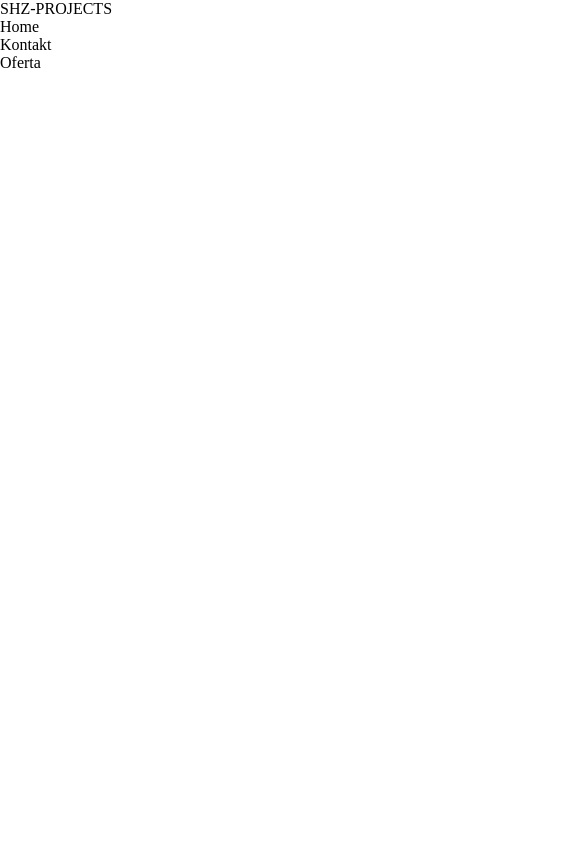
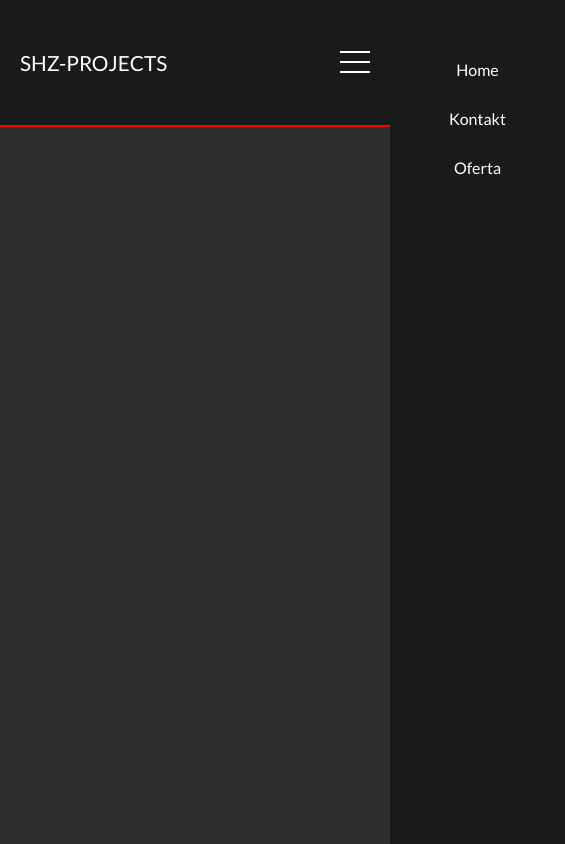
Before and after one commit to Shintenza/hamburger-menu, a plain HTML site: page index.html in a window 390 px wide. Shown: the whole page, 565 px wide, since content can reach past the window. Drawn offline with Linux system fonts and the light colour scheme.

Commit message:
Finished project

```diff
--- a/app.js
+++ b/app.js
@@ -0,0 +1,6 @@
+const btn = document.querySelector(".hamburger");
+const sideBar = document.querySelector(".menu");
+btn.addEventListener("click", () => {
+  btn.classList.toggle("active");
+  sideBar.classList.toggle("menuActive");
+});
--- a/index.html
+++ b/index.html
@@ -5,15 +5,22 @@
     <meta name="viewport" content="width=device-width, initial-scale=1.0" />
     <title>Hamburger Menu by Shintenza</title>
     <link rel="stylesheet" href="main.css" />
+    <link
+      href="https://fonts.googleapis.com/css2?family=Lato&display=swap"
+      rel="stylesheet"
+    />
   </head>
   <body>
     <header class="mainHeader">
-      <div class="loog">SHZ-PROJECTS</div>
+      <div class="logo">SHZ-PROJECTS</div>
+      <button class="hamburger">
+        <div class="hamburgerLine"></div>
+      </button>
       <div class="menu">
         <ul class="options">
-          <li>Home</li>
-          <li>Kontakt</li>
-          <li>Oferta</li>
+          <li><a href="#">Home</a></li>
+          <li><a href="#">Kontakt</a></li>
+          <li><a href="#">Oferta</a></li>
         </ul>
       </div>
     </header>
--- a/main.scss
+++ /dev/null
@@ -1,5 +0,0 @@
-* {
-  margin: 0;
-  padding: 0;
-  box-sizing: border-box;
-}
```
Also changed, not shown: main.css, 1 other file.
